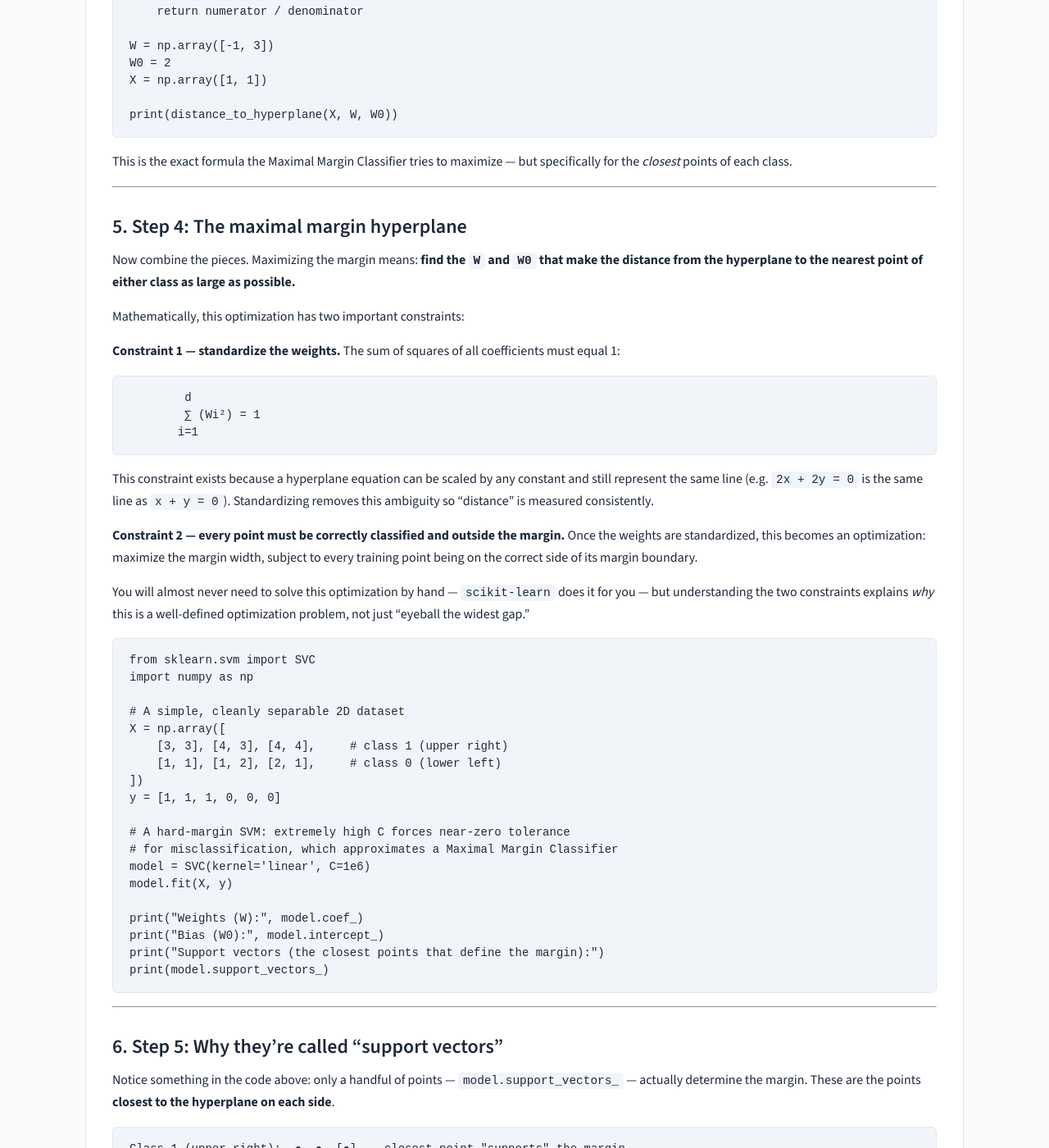
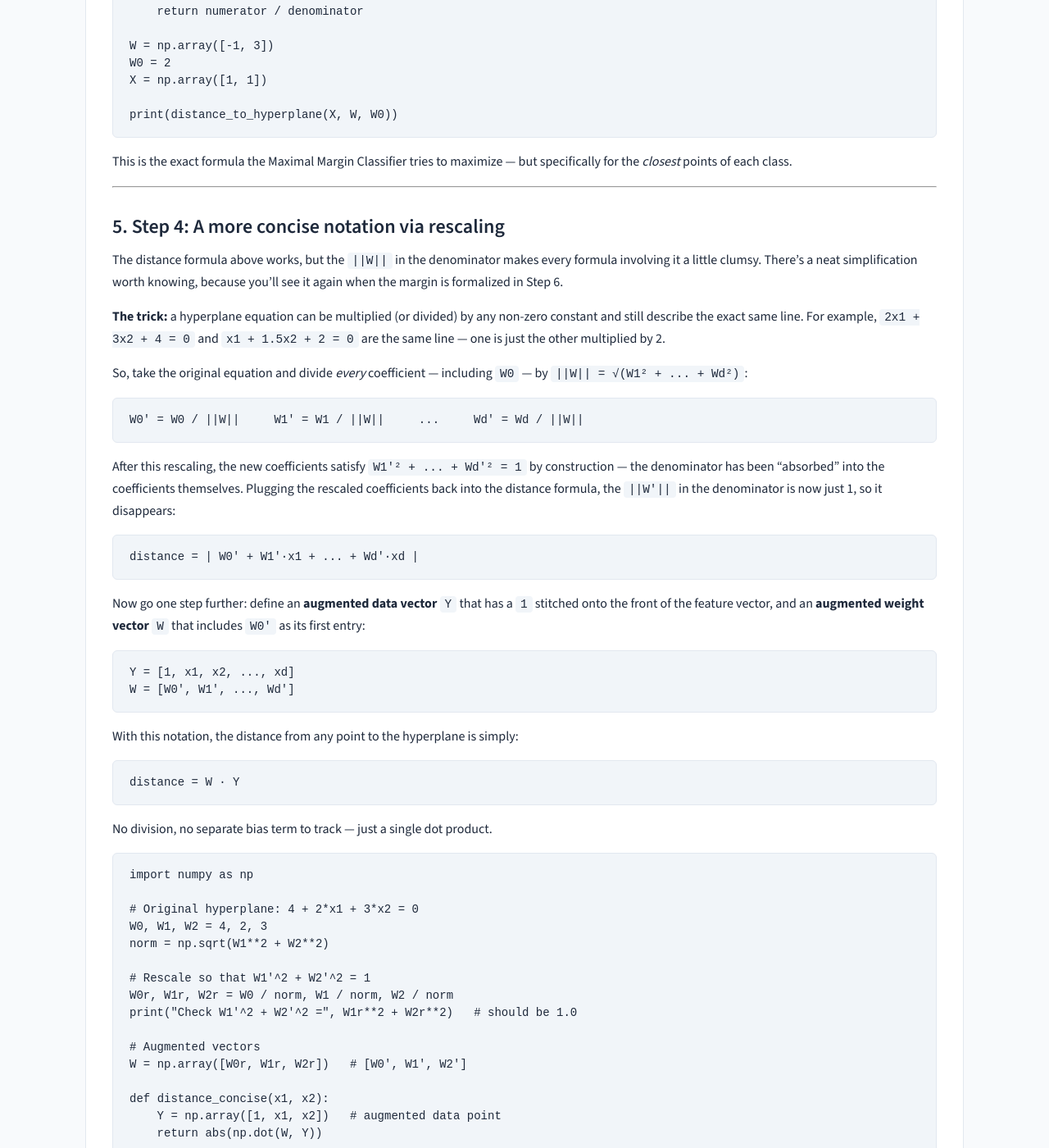
Before and after one commit to rilov/handbook, a Jekyll site: the page built from _topics/SVM Part 2 - Maximal Margin Classifier.md, in a window 1280 px wide and 1400 px high, scrolled down 2183 px. Shown: the whole window at 82% size. Built offline with Jekyll 4.4.1, drawn with Linux system fonts in a browser that asks for light colours; our own code applies the rules of GitHub Pages for plain Markdown files; some of the changed text lies outside the part shown.

Commit message:
SVM Part 2: add concise W.Y distance notation (rescaling coefficients, augmented vectors) matching the full course-level detail

````diff
--- a/_topics/SVM Part 2 - Maximal Margin Classifier.md
+++ b/_topics/SVM Part 2 - Maximal Margin Classifier.md
@@ -123,7 +123,70 @@ This is the exact formula the Maximal Margin Classifier tries to maximize — bu
 
 ---
 
-## 5. Step 4: The maximal margin hyperplane
+## 5. Step 4: A more concise notation via rescaling
+
+The distance formula above works, but the `||W||` in the denominator makes every formula involving it a little clumsy. There's a neat simplification worth knowing, because you'll see it again when the margin is formalized in Step 6.
+
+**The trick:** a hyperplane equation can be multiplied (or divided) by any non-zero constant and still describe the exact same line. For example, `2x1 + 3x2 + 4 = 0` and `x1 + 1.5x2 + 2 = 0` are the same line — one is just the other multiplied by 2.
+
+So, take the original equation and divide *every* coefficient — including `W0` — by `||W|| = √(W1² + ... + Wd²)`:
+
+```
+W0' = W0 / ||W||     W1' = W1 / ||W||     ...     Wd' = Wd / ||W||
+```
+
+After this rescaling, the new coefficients satisfy `W1'² + ... + Wd'² = 1` by construction — the denominator has been "absorbed" into the coefficients themselves. Plugging the rescaled coefficients back into the distance formula, the `||W'||` in the denominator is now just 1, so it disappears:
+
+```
+distance = | W0' + W1'·x1 + ... + Wd'·xd |
+```
+
+Now go one step further: define an **augmented data vector** `Y` that has a `1` stitched onto the front of the feature vector, and an **augmented weight vector** `W` that includes `W0'` as its first entry:
+
+```
+Y = [1, x1, x2, ..., xd]
+W = [W0', W1', ..., Wd']
+```
+
+With this notation, the distance from any point to the hyperplane is simply:
+
+```
+distance = W · Y
+```
+
+No division, no separate bias term to track — just a single dot product.
+
+```python
+import numpy as np
+
+# Original hyperplane: 4 + 2*x1 + 3*x2 = 0
+W0, W1, W2 = 4, 2, 3
+norm = np.sqrt(W1**2 + W2**2)
+
+# Rescale so that W1'^2 + W2'^2 = 1
+W0r, W1r, W2r = W0 / norm, W1 / norm, W2 / norm
+print("Check W1'^2 + W2'^2 =", W1r**2 + W2r**2)   # should be 1.0
+
+# Augmented vectors
+W = np.array([W0r, W1r, W2r])   # [W0', W1', W2']
+
+def distance_concise(x1, x2):
+    Y = np.array([1, x1, x2])   # augmented data point
+    return abs(np.dot(W, Y))
+
+# Compare against the original (unrescaled) formula
+def distance_standard(x1, x2):
+    return abs(W0 + W1 * x1 + W2 * x2) / norm
+
+print("Standard formula:", distance_standard(5, -1))
+print("Concise formula: ", distance_concise(5, -1))
+```
+
+Both give the same answer — the concise version is just a cleaner way of writing the same computation. This `W · Y` notation generalizes to any number of dimensions without changing shape, which is exactly why it becomes the standard way the margin is written once we formalize the optimization in the next step.
+
+---
+
+## 6. Step 5: The maximal margin hyperplane
 
 Now combine the pieces. Maximizing the margin means: **find the `W` and `W0` that make the distance from the hyperplane to the nearest point of either class as large as possible.**
 
@@ -167,7 +230,7 @@ print(model.support_vectors_)
 
 ---
 
-## 6. Step 5: Why they're called "support vectors"
+## 7. Step 6: Why they're called "support vectors"
 
 Notice something in the code above: only a handful of points — `model.support_vectors_` — actually determine the margin. These are the points **closest to the hyperplane on each side**.
 
@@ -183,7 +246,7 @@ This is why the algorithm is called a **Support Vector** Machine — the boundar
 
 ---
 
-## 7. Step 6: Why the maximal margin classifier is fragile
+## 8. Step 7: Why the maximal margin classifier is fragile
 
 The Maximal Margin Classifier has a serious weakness: it requires the two classes to be **perfectly separable**, and it is extremely sensitive to the exact position of the support vectors.
 
@@ -209,12 +272,13 @@ Real-world data is almost never perfectly separable — there are always some am
 
 ---
 
-## 8. Practice questions
+## 9. Practice questions
 
 1. What does "margin" mean in the context of SVM?
 2. Why is the weight vector standardized (`∑Wi² = 1`) before maximizing the margin?
 3. If you remove a training point that is *not* a support vector and retrain the model, does the hyperplane change? Why or why not?
 4. What is the main weakness of the Maximal Margin Classifier on real-world data?
+5. After rescaling `W` so that `W1'² + ... + Wd'² = 1`, why does the distance formula simplify to `W · Y` instead of `|W·X + W0| / ||W||`?
 
 **Answers:**
 
@@ -222,14 +286,16 @@ Real-world data is almost never perfectly separable — there are always some am
 2. Because a hyperplane equation can be scaled by any constant and still describe the same line. Without standardizing, "distance" would be ambiguous. Standardizing fixes this so the optimization is well-defined.
 3. No — non-support-vector points do not affect the hyperplane at all. Only the closest points (support vectors) determine its position.
 4. It requires the data to be perfectly linearly separable and is extremely sensitive to outliers — a single noisy point can shrink the margin drastically or make separation impossible.
+5. Because after rescaling, `||W'|| = 1` by construction, so the denominator in the distance formula disappears. Folding `W0'` into `W` as its first entry and prepending a `1` to `X` (giving `Y`) lets the whole numerator be written as a single dot product `W · Y`.
 
 ---
 
-## 9. Summary
+## 10. Summary
 
 - The **margin** is the empty gap between the hyperplane and the nearest points of each class.
 - The **Maximal Margin Classifier** picks the hyperplane that makes this margin as wide as possible.
 - The hyperplane is measured using the dot product `W·X + W0`, and distance to it uses `|W·X + W0| / ||W||`.
+- Rescaling `W` so `∑Wi² = 1` and augmenting the point with a leading `1` simplifies this to a single dot product, `W · Y`.
 - Only the closest points — the **support vectors** — determine where the boundary goes.
 - This approach is fragile: it requires perfectly separable data and is very sensitive to outliers.
 
````
